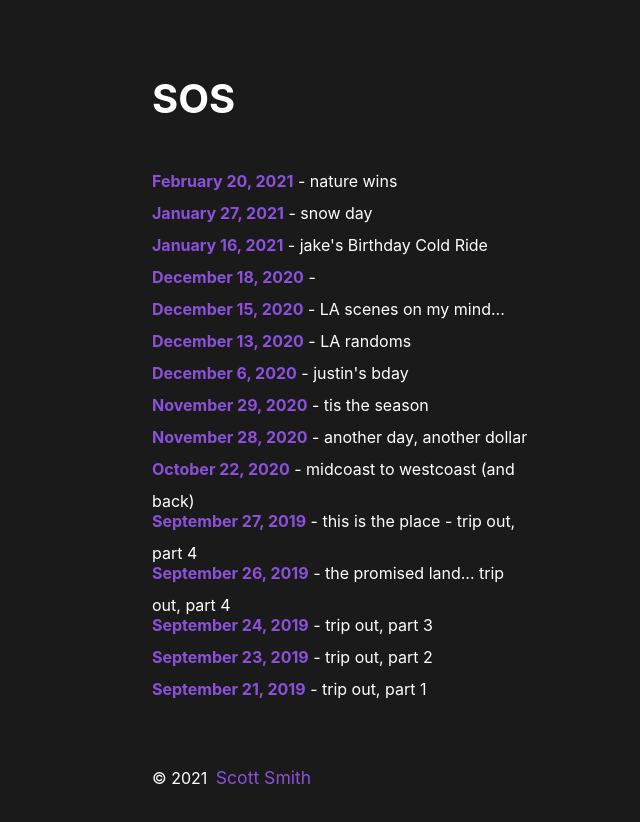
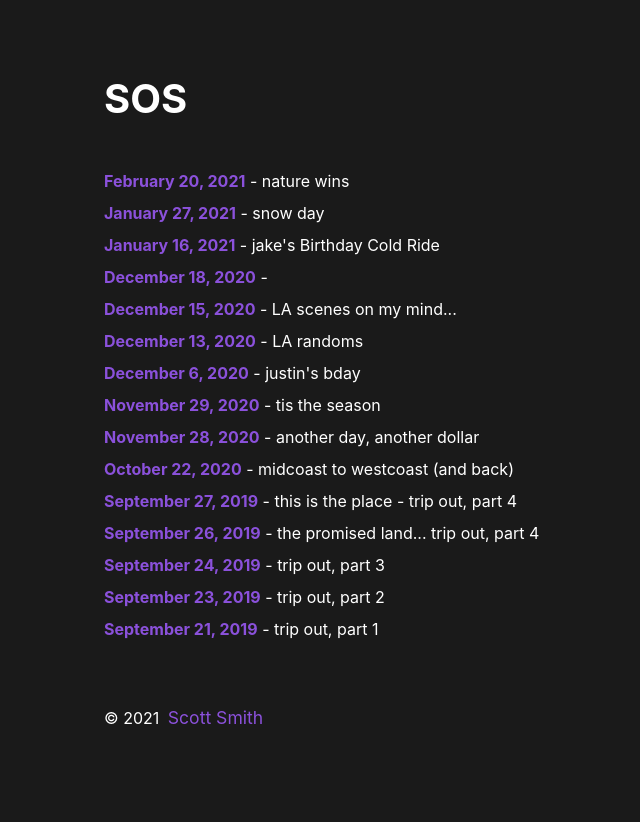
Before and after one commit to scottosmith/nextjs-blog, a Next.js app: page / in a window 1280 px wide. Shown: the top 822 px of the page, without its empty margins (296-936 px from the left). After the commit the page ends 800 px from the top, so only its background shows below. Built offline with nearby package versions, Linux system fonts and the light colour scheme.

Commit message:
Home page layout fix

```diff
--- a/package.json
+++ b/package.json
@@ -1,6 +1,6 @@
 {
-  "name": "learn-starter",
-  "version": "0.1.0",
+  "name": "blog-scottosmith",
+  "version": "1.0.0",
   "private": true,
   "scripts": {
     "dev": "next dev",
--- a/styles/site.css
+++ b/styles/site.css
@@ -39,7 +39,7 @@ p > img {
 }
 
 .content.home {
-  max-width: 30vw;
+  max-width: 30rem;
 }
 
 .site-title {
```
